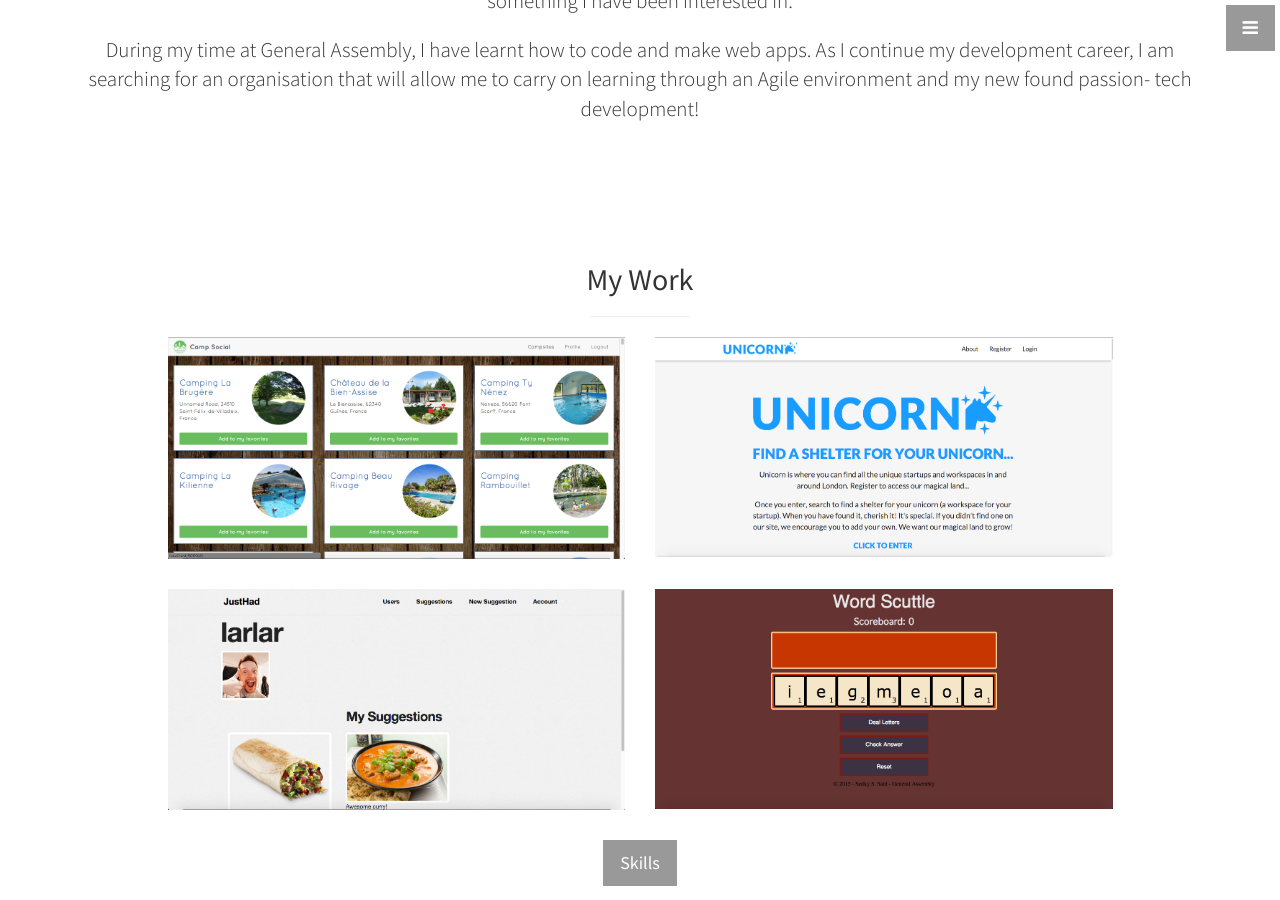
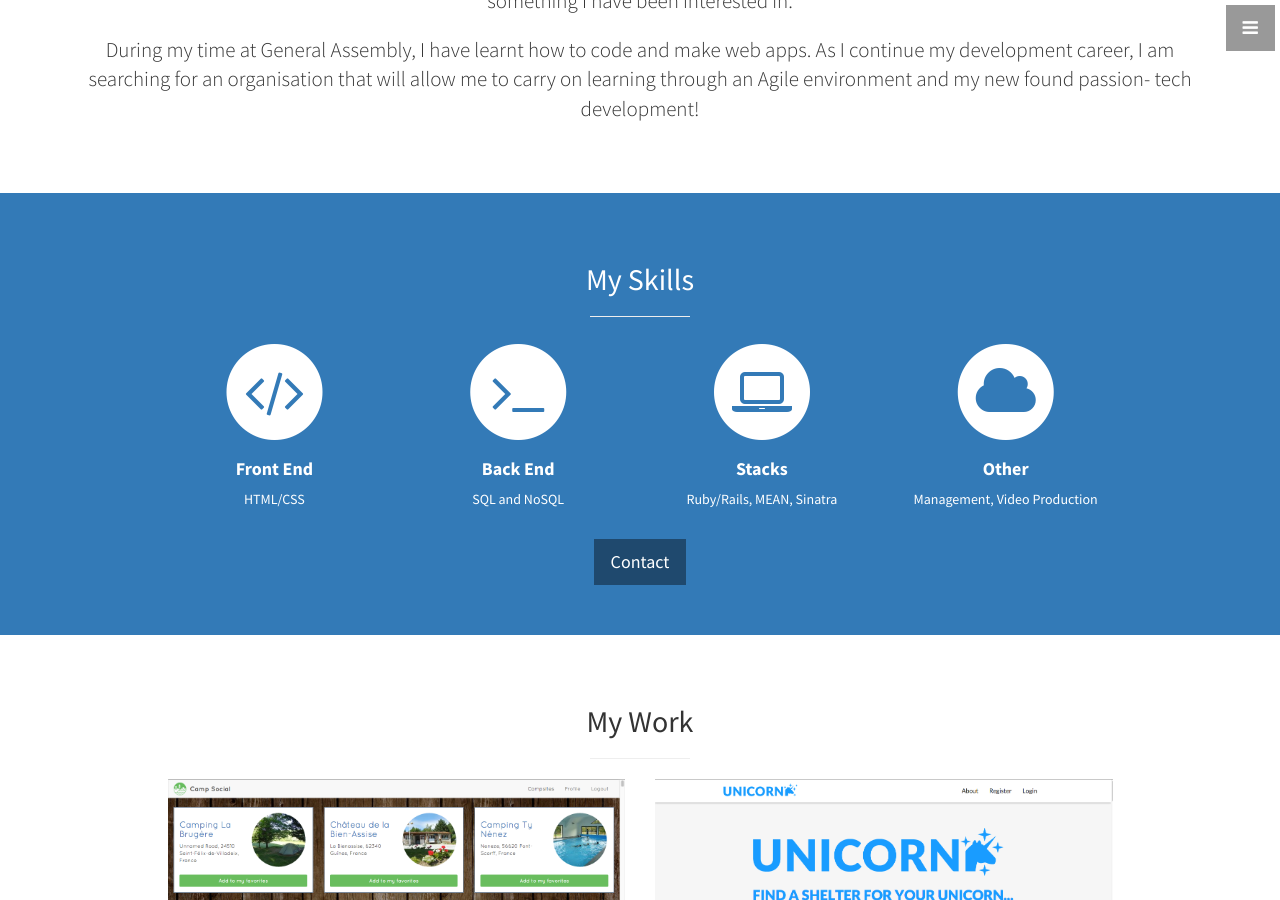
Before and after one commit to sedstan/Old-Sedky-Stanley-Said, a Jekyll site: the page built from index.html, in a window 1280 px wide and 900 px high, scrolled down 1285 px. Built offline with Jekyll 4.4.1, drawn with Linux system fonts in a browser that asks for light colours.

Commit message:
changed layout order.

```diff
--- a/_layouts/front.html
+++ b/_layouts/front.html
@@ -9,8 +9,8 @@
   {% include header.html %}
   {% include callout.html %}
   {% include about.html %}
+  {% include skills.html %}
   {% include portfolio.html %}
-  {% include skills.html %}
   {% include footer.html %}
   {% include scripts.html %}
 
```
